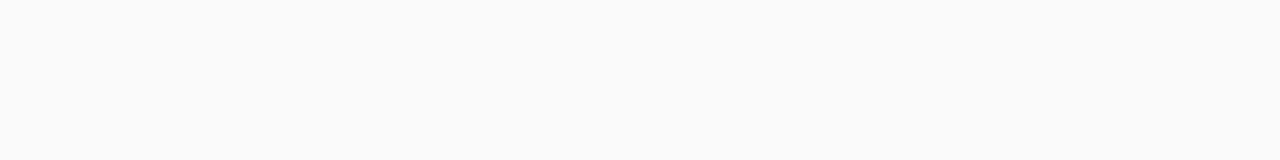
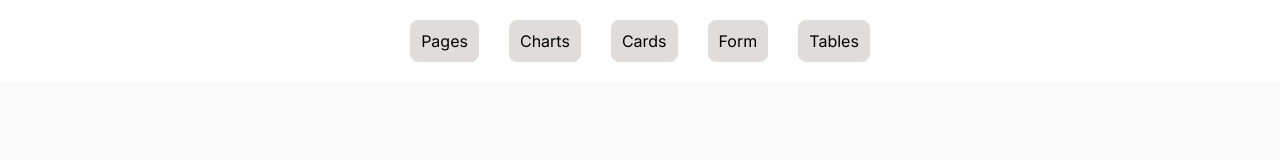
Before and after one commit to kushwahashashank/bipolar-factory, a Next.js app: page / in a window 1280 px wide. Shown: the top 160 px of the page. Built offline with nearby package versions, Linux system fonts and the light colour scheme.

Commit message:
feat: Added routing

```diff
--- a/src/app/layout.js
+++ b/src/app/layout.js
@@ -4,8 +4,8 @@
 const inter = Inter({ subsets: ['latin'] })
 
 export const metadata = {
-  title: 'Create Next App',
-  description: 'Generated by create next app',
+  title: 'Bipolar Factory',
+  description: 'Bipolar Factory Intern Assignment',
 }
 
 export default function RootLayout({ children }) {
--- a/src/components/cards/cards.jsx
+++ b/src/components/cards/cards.jsx
@@ -1,9 +1,11 @@
 import React from "react";
 import "./cards.css";
 import { RiDeleteBin6Line } from "react-icons/ri";
+import { Navigate } from "../index";
 const Cards = () => {
   return (
     <>
+      <Navigate />
       <div className="cards">
         <div className="cards-left-conatiner">
           <img
--- a/src/components/charts/charts.jsx
+++ b/src/components/charts/charts.jsx
@@ -1,7 +1,7 @@
 "use client";
 import React, { useState } from "react";
 import "./charts.css";
-
+import { Navigate } from "../index";
 const Charts = () => {
   const [data, setData] = useState([
     360 * (56 / 124),
@@ -9,6 +9,8 @@
     360 * (118 / 124),
   ]);
   return (
+    <>
+    <Navigate/>
       <div className="charts">
         <div className="charts-container">
           <h1>Camera Health</h1>
@@ -165,6 +167,7 @@
           </div>
         </div>
       </div>
+    </>
   );
 };
 
--- a/src/components/from/form.jsx
+++ b/src/components/from/form.jsx
@@ -1,5 +1,6 @@
 "use client";
 import React, { useState } from "react";
+import { Navigate } from "../index";
 import "./form.css";
 export default function Form() {
   const [user, setUser] = useState({
@@ -14,6 +15,7 @@
 
   return (
     <>
+      <Navigate />
       <div className="form_page">
         <div id="form">
           <div className="form_header">
--- a/src/components/index.js
+++ b/src/components/index.js
@@ -3,5 +3,6 @@
 import Tables from "./tables/tables";
 import Cards from "./cards/cards";
 import Charts from "./charts/charts";
+import Navigate from "./navigate";
 
-export { Pages, Form, Tables, Cards, Charts };
+export { Pages, Form, Tables, Cards, Charts, Navigate };
--- /dev/null
+++ b/src/components/navigate.jsx
@@ -0,0 +1,99 @@
+import React from "react";
+import Link from "next/link";
+
+const Navigate = () => {
+  return (
+    <>
+      <div
+        style={{
+          display: "flex",
+          positon: "sticky",
+          top: "0",
+          padding: "20px",
+          backgroundColor: "white",
+          justifyContent: "center",
+          alignItems: "center",
+          color: "black",
+        }}
+      >
+        <Link
+          style={{
+            padding: "10px",
+            marginLeft: "15px",
+            marginRight: "15px",
+            border: "1px solid #e1dcdc",
+            backgroundColor: "#e1dcdc",
+            color: "black",
+            borderRadius: "8px",
+            cursor: "pointer",
+          }}
+          href="/"
+        >
+          Pages
+        </Link>
+        <Link
+          style={{
+            padding: "10px",
+            marginLeft: "15px",
+            marginRight: "15px",
+            border: "1px solid #e1dcdc",
+            backgroundColor: "#e1dcdc",
+            color: "black",
+            borderRadius: "8px",
+            cursor: "pointer",
+          }}
+          href="/charts"
+        >
+          Charts
+        </Link>
+        <Link
+          style={{
+            padding: "10px",
+            marginLeft: "15px",
+            marginRight: "15px",
+            border: "1px solid #e1dcdc",
+            backgroundColor: "#e1dcdc",
+            color: "black",
+            borderRadius: "8px",
+            cursor: "pointer",
+          }}
+          href="/cards"
+        >
+          Cards
+        </Link>
+        <Link
+          style={{
+            padding: "10px",
+            marginLeft: "15px",
+            marginRight: "15px",
+            border: "1px solid #e1dcdc",
+            backgroundColor: "#e1dcdc",
+            color: "black",
+            borderRadius: "8px",
+            cursor: "pointer",
+          }}
+          href="/form"
+        >
+          Form
+        </Link>
+        <Link
+          style={{
+            padding: "10px",
+            marginLeft: "15px",
+            marginRight: "15px",
+            border: "1px solid #e1dcdc",
+            backgroundColor: "#e1dcdc",
+            color: "black",
+            borderRadius: "8px",
+            cursor: "pointer",
+          }}
+          href="/tables"
+        >
+          Tables
+        </Link>
+      </div>
+    </>
+  );
+};
+
+export default Navigate;
--- a/src/components/pages/pages.jsx
+++ b/src/components/pages/pages.jsx
@@ -1,8 +1,10 @@
 import React from "react";
 import "./pages.css";
+import { Navigate } from "../index";
 const Pages = () => {
   return (
     <>
+    <Navigate/>
       <div className="pages">
         <div className="pages-container">
           <div className="header">
--- a/src/components/tables/tables.jsx
+++ b/src/components/tables/tables.jsx
@@ -2,7 +2,7 @@
 import "./tables.css";
 import { RiDeleteBin6Line } from "react-icons/ri";
 import { TbEdit } from "react-icons/tb";
-
+import { Navigate } from "../index";
 const Tables = () => {
   const tabledata = [
     {
@@ -63,6 +63,7 @@
   ];
   return (
     <>
+    <Navigate/>
       <div className="table">
         <div className="table-conatiner">
           <div className="table-header">
```
Lines whose indentation alone changed are shown as unchanged.
